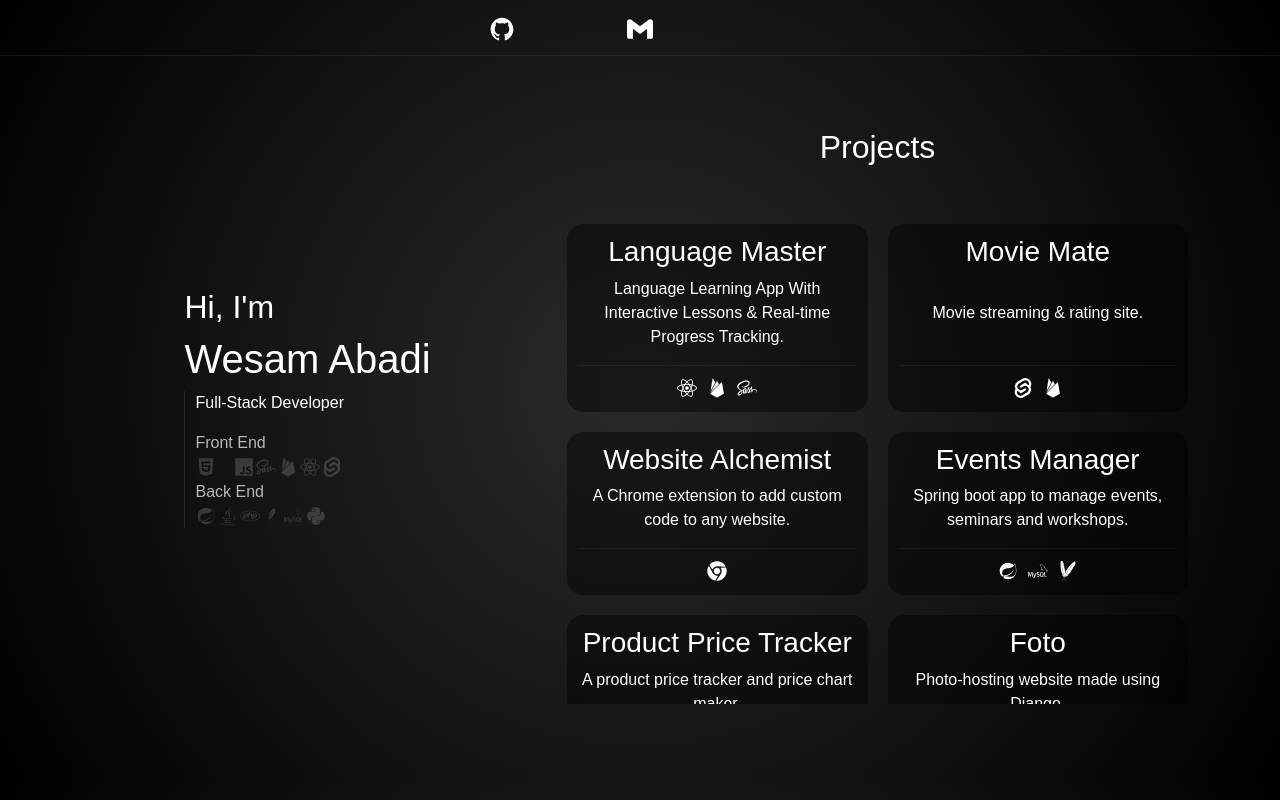
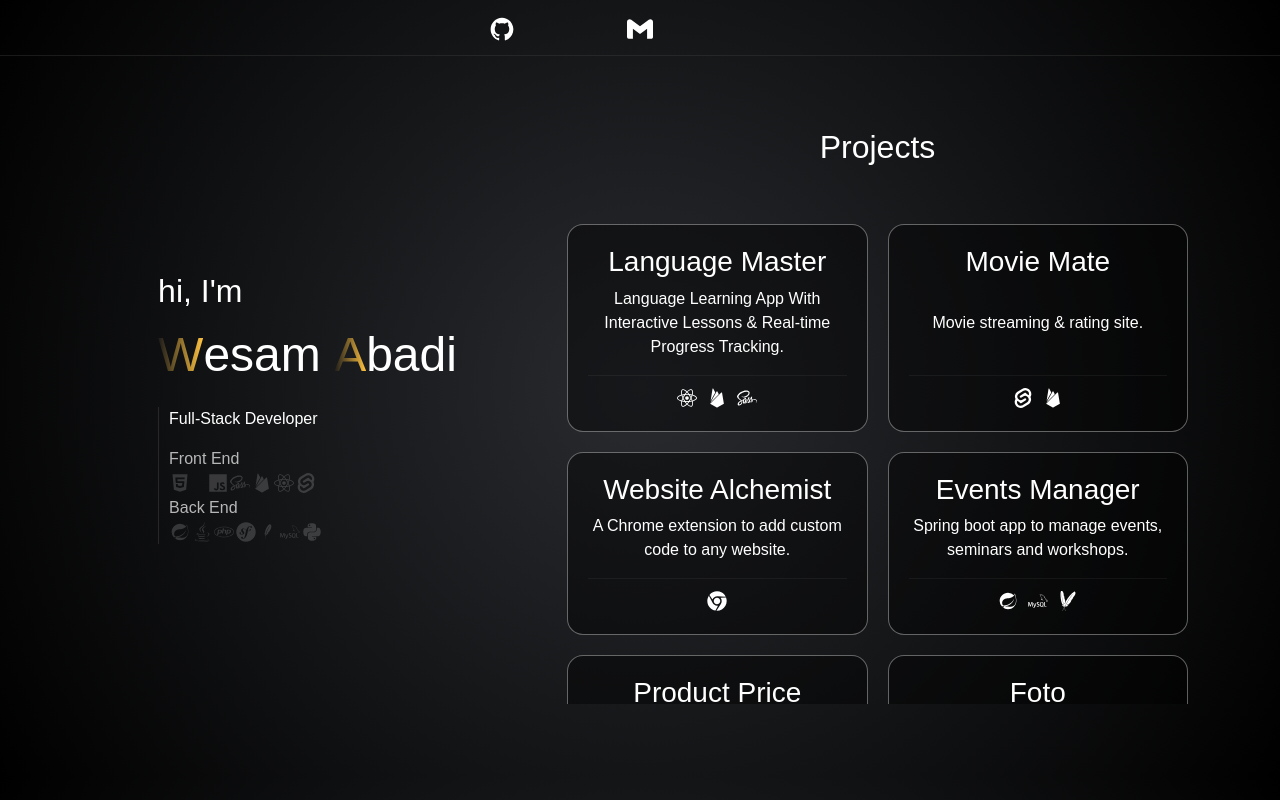
Before and after one commit to WesamAbadi/WesamAbadi.github.io, a React (Create React App) app: page / in a window 1280 px wide. Built offline with nearby package versions, Linux system fonts and the light colour scheme; some icons are missing; a web font is replaced by a local one.

Commit message:
add gradient

```diff
--- a/src/App.scss
+++ b/src/App.scss
@@ -44,6 +44,20 @@ body {
         display: flex;
         align-items: center;
         justify-content: center;
+        .name {
+          margin-bottom: 1rem;
+          span {
+            font-size: 3rem;
+            &.w,
+            &.a {
+              background: linear-gradient(to right, #1a1a1a, #ffc240);
+              -webkit-background-clip: text;
+              color: transparent;
+              display: inline-block;
+            }
+          }
+        }
+
         .full-stack {
           border-left: solid 1px #272727;
           padding-left: 10px;
@@ -71,13 +85,22 @@ body {
         overflow-y: auto;
         scroll-behavior: smooth;
         max-height: 490px;
+        &:has(.project:hover) > .project:not(:hover) {
+          opacity: 0.2;
+          transition: all 0.5s;
+        }
         .project {
-          border: solid 1px rgba(255, 255, 255, 0);
+          border: 1px solid #ffffff5d;
+          // border-image: linear-gradient(to right, #1a1a1a, #ffc240);
+          // border-image-slice: 1;
+          padding: 10px;
           margin: 10px;
           border-radius: 1rem;
           text-align: center;
           background: #0000006e;
-          transition: border 0.4s;
+          transition: all 0.5s;
+          opacity: 1;
+
           a {
             height: 100%;
             display: block;
@@ -98,7 +121,7 @@ body {
             }
           }
           &:hover {
-            border: solid 1px rgba(255, 255, 255, 0.55);
+            border: solid 1px rgba(255, 255, 255, 0.6);
             box-shadow: 0px 5px 8px rgba(38, 38, 38, 0.6);
           }
         }
--- a/src/pages/Home.js
+++ b/src/pages/Home.js
@@ -9,6 +9,7 @@ import {
   FaPhp,
   FaPython,
   FaChrome,
+  FaSymfony,
 } from "react-icons/fa";
 import { FaCss3Alt } from "react-icons/fa6";
 import { DiSqllite } from "react-icons/di";
@@ -26,8 +27,13 @@ function Home() {
         <div className="row">
           <div className="col-5 hero-text">
             <div>
-              <h2>Hi, I'm</h2>
-              <h1>Wesam Abadi</h1>
+              <h2>hi, I'm</h2>
+              <div className="name">
+                <span class="w">W</span>
+                <span>esam </span>
+                <span class="a">A</span>
+                <span>badi</span>
+              </div>
               <div className="full-stack">
                 <p>Full-Stack Developer</p>
                 <div className="stacks">
@@ -49,6 +55,7 @@ function Home() {
                       <BiLogoSpringBoot />
                       <FaJava />
                       <FaPhp />
+                      <FaSymfony />
                       <DiSqllite />
                       <SiMysql />
                       <FaPython />
```
